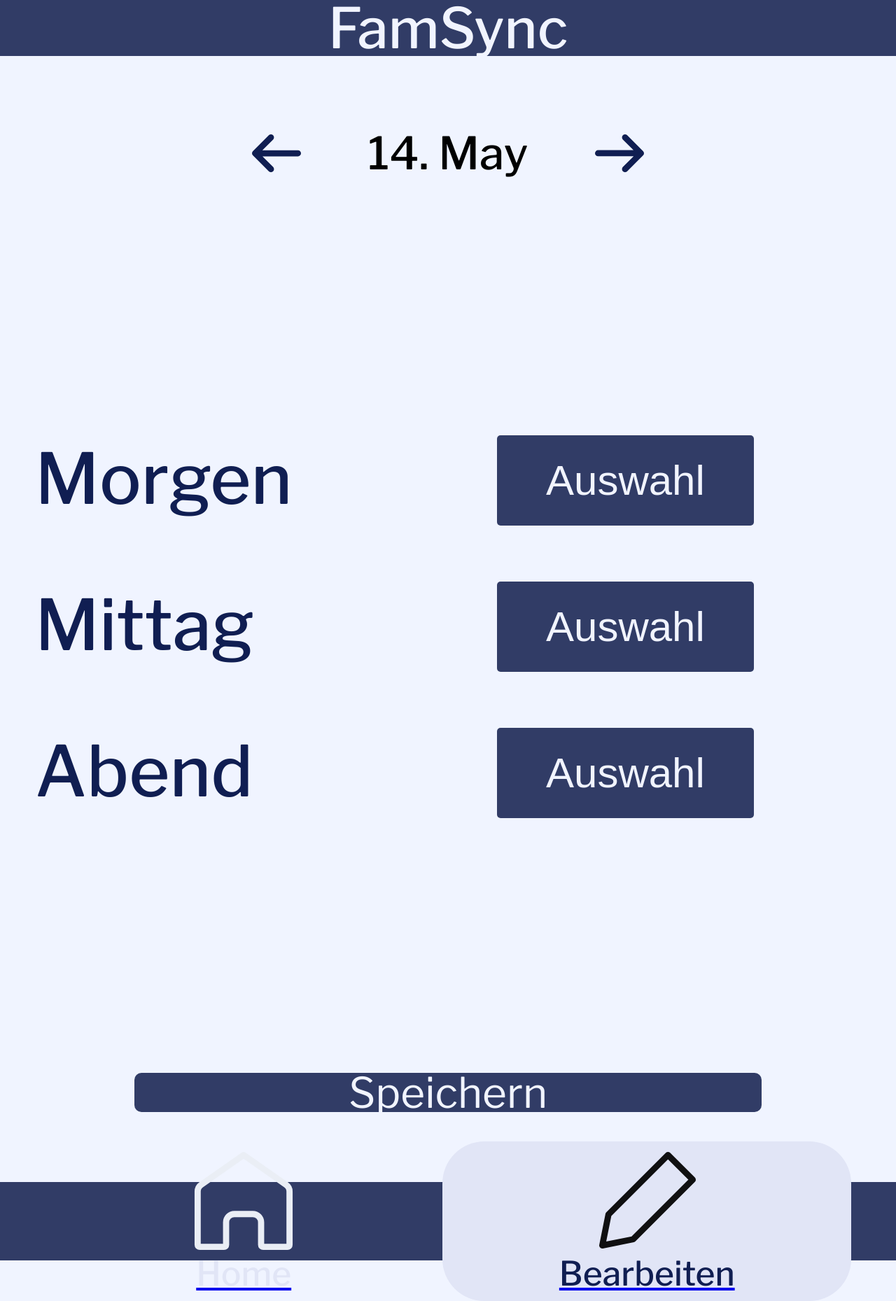
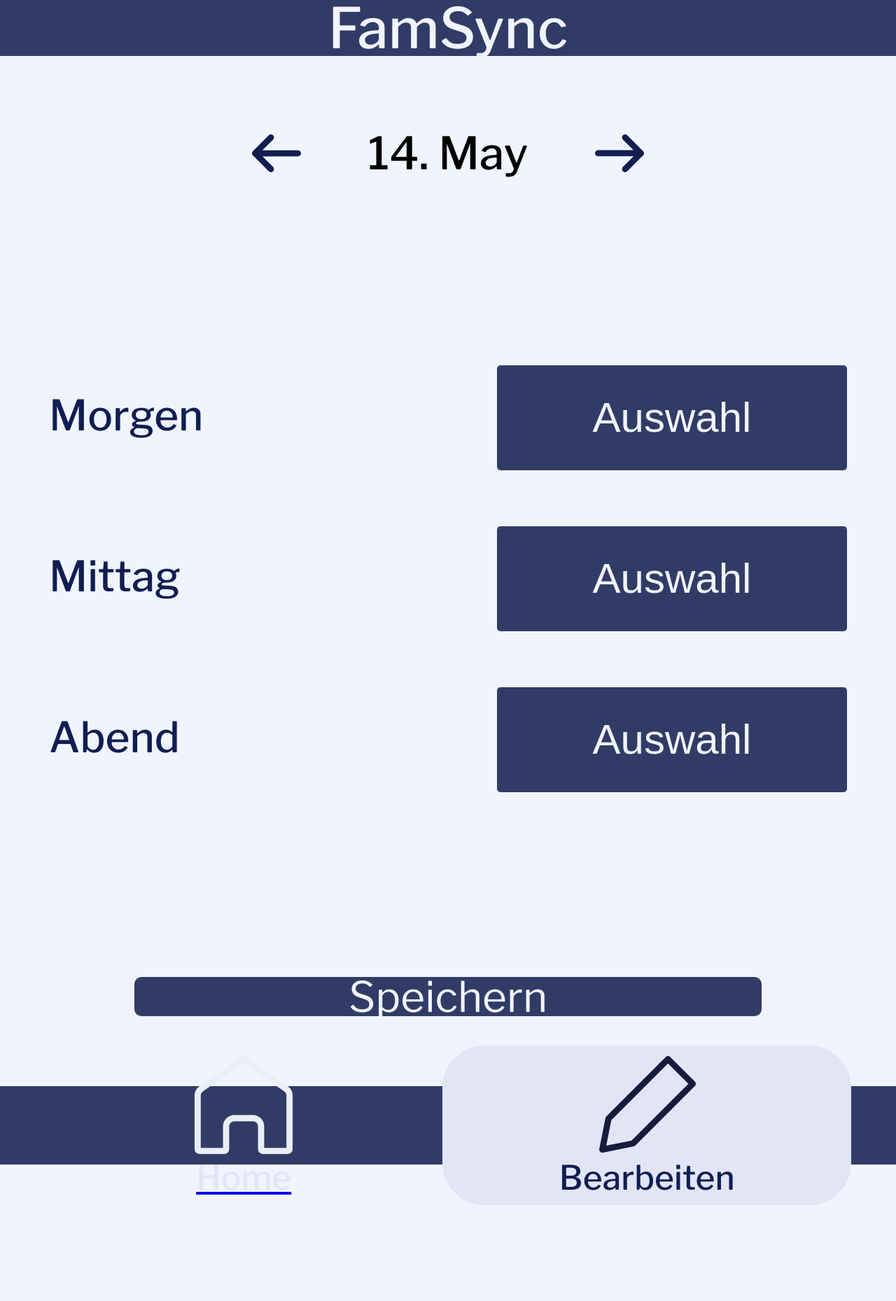
Before and after one commit to selmasahin1/im4, a PHP site: page /edit.html in a window 1280 px wide. Shown: the whole page at 70% size. After the commit the page ends 1722 px from the top, so only its background shows below. Run offline with PHP 8.4, Linux system fonts and the light colour scheme.

Commit message:
edit.css sexy styling

```diff
--- a/css/edit.css
+++ b/css/edit.css
@@ -1,5 +1,4 @@
-html,
-body {
+html, body {
     height: 100%;
     margin: 0;
 }
@@ -8,7 +7,7 @@
     display: flex;
     flex-direction: column;
     background-color: #F0F4FF;
-    font-family: "Libre Franklin";
+    font-family: "Libre Franklin", sans-serif;
     min-height: 100vh;
 }
 
@@ -24,7 +23,7 @@
     margin-top: auto;
 }
 
-main{
+main {
     display: flex;
     flex-direction: column;
     justify-content: center;
@@ -33,15 +32,14 @@
     margin: 100px 0;
 }
 
-.home,
-.edit {
+.home, .edit {
     display: flex;
     justify-content: center;
     align-items: center;
     flex-direction: column;
 }
 
-.home img {
+.home img, .edit img {
     width: 150px;
     height: 150px;
     filter: brightness(0) saturate(100%) invert(92%) sepia(6%) saturate(200%) hue-rotate(180deg) brightness(100%) contrast(100%);
@@ -50,12 +48,11 @@
 .edit img {
       width: 150px;
     height: 150px;
-    filter: brightness(0) saturate(100%) invert(6%) sepia(12%) saturate(200%) hue-rotate(220deg) brightness(100%) contrast(100%);
-
+    filter: brightness(0) saturate(100%) invert(12%) sepia(14%) saturate(2800%) hue-rotate(198deg) brightness(90%) contrast(100%);
 }
 
+
 .home {
-
     padding: 10px 13vw;
     width: 40vw;
     margin-left: 5vw;
@@ -67,11 +64,11 @@
     padding: 10px 13vw;
     width: 40vw;
     margin-right: 5vw;
+    text-decoration: none;
 }
 
 p {
     color: #101E52;
-    font-family: "Libre Franklin";
     font-size: 3rem;
     font-weight: 500;
     margin: 0;
@@ -84,44 +81,55 @@
 .dropdown {
     display: flex;
     align-items: center;
-  gap: 20px;
     width: 100%;
 }
 
 .dropdown-wrapper {
-  position: relative;         /* wichtig für absolut positioniertes Menü */
-  display: inline-block;      /* so gross wie Button */
+    position: relative;
+    display: inline-block;
 }
-
 
 .dropdown-button {
     background-color: #313C66;
     color: #F1F4FF;
-  padding: 30px 70px;
+    padding: 30px 100px;
     font-size: 60px;
     border: none;
     cursor: pointer;
     border-radius: 5px;
+    width: 500px;
+    height: 150px;
+    text-align: center;
+    display: flex;
+    align-items: center;
+    justify-content: center;
+    white-space: normal;
+    word-break: break-word;
+    overflow: hidden;
+    line-height: 1.2;
+
+}
+
+.dropdown-button.selected {
+    font-size: inherit;
 }
 
 .dropdown-content {
     display: none;
     position: absolute;
-  top: 100%;           /* direkt unter dem Button */
+    top: 100%;
     left: 0;
-  width: 100%;         /* exakt so breit wie der Button */
+    width: 100%;
     background-color: #F1F4FF;
     box-shadow: 0px 8px 16px rgba(0, 0, 0, 0.2);
     z-index: 1;
     border-radius: 5px;
 }
 
-
-
 .dropdown-content a {
     font-family: "Libre Franklin", sans-serif;
-  font-size: 45px; /* Schriftgröße */
-  font-weight: 400; /* Schriftstärke */
+    font-size: 45px;
+    font-weight: 400;
     color: #101E52;
     padding: 12px 16px;
     text-decoration: none;
@@ -142,24 +150,22 @@
     align-items: flex-start;
     gap: 80px;
     width: 100%;
-  margin-top: 300px;
+    margin-top: 200px;
+    margin-right: 140px;
 }
 
 .dropdown label {
     font-family: "Libre Franklin", sans-serif;
-  font-size: 100px; /* Schriftgröße */
-    font-style: normal;
+    font-size: 60px;
     font-weight: 500;
-    line-height: normal;
-  color: #101E52; /* Schriftfarbe */
-  margin-bottom: 5px; /* Abstand nach unten */
-  margin-left: 50px;
-  display: flex; /* Block-Layout für bessere Lesbarkeit */
-  width: 50%; /* Einheitliche Breite */
+    color: #101E52;
+    margin-bottom: 8px;
+    margin-left: 140px;
+    width: 50%;
 }
 
 .primary-button {
-  margin-top: 300px; /* Verschiebt den Button weiter nach unten */
+    margin-top: 200px;
 }
 
 .dateSwitcher {
@@ -167,7 +173,7 @@
     justify-content: center;
     align-items: center;
     gap: 2em;
-    font-size: 3rem;;
+    font-size: 3rem;
 }
 
 img {
--- a/css/home.css
+++ b/css/home.css
@@ -44,6 +44,7 @@
     padding: 10px 13vw;
     width: 40vw;
     margin-left: 5vw;
+    text-decoration: none;
 }
 
 .edit {
--- a/edit.html
+++ b/edit.html
@@ -31,7 +31,7 @@
         <div class="dropdown-content">
           <a href="#">Ich bin da.</a>
           <a href="#">Ich bin nicht da.</a>
-          <a href="#">Ich weiss es noch nicht.</a>
+          <a href="#">Ich weiss es nicht.</a>
           </div>
         </div>
       </div>
@@ -43,7 +43,7 @@
         <div class="dropdown-content">
           <a href="#">Ich bin da.</a>
           <a href="#">Ich bin nicht da.</a>
-          <a href="#">Ich weiss es noch nicht.</a>
+          <a href="#">Ich weiss es nicht.</a>
           </div>
         </div>
       </div>
@@ -55,7 +55,7 @@
         <div class="dropdown-content">
           <a href="#">Ich bin da.</a>
           <a href="#">Ich bin nicht da.</a>
-          <a href="#">Ich weiss es noch nicht.</a>
+          <a href="#">Ich weiss es nicht.</a>
           </div>
         </div>
       </div>
--- a/js/edit.js
+++ b/js/edit.js
@@ -5,14 +5,11 @@
     const month = today.toLocaleString('default', { month: 'long' });
     const readableDate = `${day}. ${month}`;
 
-    // Format today's date in YYYY-MM-DD format
     const formattedDate = today.toISOString().split('T')[0];
 
-    // Display today's date in a readable format
     const dateDisplay = document.getElementById('date');
     if (dateDisplay) {
         dateDisplay.innerHTML = readableDate;
-        // Add this line to set the data-date attribute initially
         dateDisplay.setAttribute('data-date', formattedDate);
     }
 
@@ -33,9 +30,7 @@
     submitButton.addEventListener("click", async (event) => {
         event.preventDefault();
 
-        // Collect data from the dropdown menus
         const date = document.getElementById('date');
-
         const currentDate = new Date(date.getAttribute('data-date') || new Date());
         const year = currentDate.getFullYear();
         const month = String(currentDate.getMonth() + 1).padStart(2, '0');
@@ -43,6 +38,7 @@
 
         const newDate = `${year}-${month}-${day}`;
         console.log('newDate', newDate)
+
         const dropdowns = [
             { id: "morning", time_of_day: "Morning", date: newDate },
             { id: "noon", time_of_day: "Midday", date: newDate },
@@ -59,7 +55,6 @@
             } else if (selectedOption === "Ich bin nicht da.") {
                 attendanceData.push({ time_of_day: dropdown.time_of_day, attending: 0, date: dropdown.date });
             }
-            // "Ich weiss es noch nicht." is ignored
         });
 
         if (attendanceData.length === 0) {
@@ -69,7 +64,6 @@
 
         try {
             for (const entry of attendanceData) {
-                // Create form data
                 const formData = new URLSearchParams();
                 formData.append('date', entry.date);
                 formData.append('time_of_day', entry.time_of_day);
@@ -79,9 +73,9 @@
                     method: "POST",
                     credentials: "include",
                     headers: {
-                        "Content-Type": "application/x-www-form-urlencoded", // Use form encoding instead of JSON
+                        "Content-Type": "application/x-www-form-urlencoded",
                     },
-                    body: formData, // Send form data instead of JSON
+                    body: formData,
                 });
 
                 const result = await response.json();
@@ -95,28 +89,65 @@
         }
     });
 
-    // Add event listeners to dropdown buttons to update their text
+    // DROPDOWN LOGIK MIT TEXT-ANPASSUNG
     const dropdownButtons = document.querySelectorAll(".dropdown-button");
     dropdownButtons.forEach((button) => {
+        const dropdownContent = button.nextElementSibling;
+
         button.addEventListener("click", (event) => {
-            const dropdownContent = button.nextElementSibling;
             dropdownContent.style.display = dropdownContent.style.display === "block" ? "none" : "block";
+        });
 
-            dropdownContent.querySelectorAll("a").forEach((option) => {
-                option.addEventListener("click", (e) => {
-                    e.preventDefault();
-                    button.textContent = option.textContent.trim();
-                    dropdownContent.style.display = "none";
-                });
+        dropdownContent.querySelectorAll("a").forEach((option) => {
+            option.addEventListener("click", (e) => {
+                e.preventDefault();
+                button.textContent = option.textContent.trim();
+                dropdownContent.style.display = "none";
+                button.classList.add('selected');
+                adjustButtonTextSize(button);
             });
         });
     });
+
+    // Schriftgrösse anpassen, damit Text immer in den Button passt
+    function adjustButtonTextSize(button) {
+        let fontSize = 60; // Startgrösse
+        button.style.fontSize = `${fontSize}px`;
+        button.style.whiteSpace = 'normal';
+        button.style.wordBreak = 'break-word';
+
+        const maxHeight = parseFloat(getComputedStyle(button).height);
+const maxWidth = parseFloat(getComputedStyle(button).width);
+
+
+        // Temporärer Container für Messung
+        const tester = document.createElement("div");
+        tester.style.position = "absolute";
+        tester.style.visibility = "hidden";
+        tester.style.width = `${maxWidth}px`;
+        tester.style.fontFamily = getComputedStyle(button).fontFamily;
+        tester.style.fontWeight = getComputedStyle(button).fontWeight;
+        tester.style.lineHeight = "1.2";
+        tester.style.padding = "0";
+        tester.style.border = "none";
+        tester.style.whiteSpace = "normal";
+        tester.style.wordBreak = "break-word";
+        tester.innerText = button.textContent;
+        document.body.appendChild(tester);
+
+        while ((tester.offsetHeight > maxHeight || tester.offsetWidth > maxWidth) && fontSize > 10) {
+            fontSize -= 2;
+            tester.style.fontSize = `${fontSize}px`;
+        }
+
+        button.style.fontSize = `${fontSize}px`;
+        document.body.removeChild(tester);
+    }
 });
 
 function changeDate(delta) {
     const dateDisplay = document.getElementById('date');
     if (!dateDisplay) return;
-    console.log('date', dateDisplay)
 
     const currentDate = new Date(dateDisplay.getAttribute('data-date') || new Date());
     currentDate.setDate(currentDate.getDate() + delta);
@@ -125,7 +156,7 @@
     const day = currentDate.getDate();
     const month = currentDate.toLocaleString('default', { month: 'long' });
     const readableDate = `${day}. ${month}`;
+
     dateDisplay.innerHTML = readableDate;
     dateDisplay.setAttribute('data-date', newDate);
-
 }
```
Lines whose indentation alone changed are shown as unchanged.
